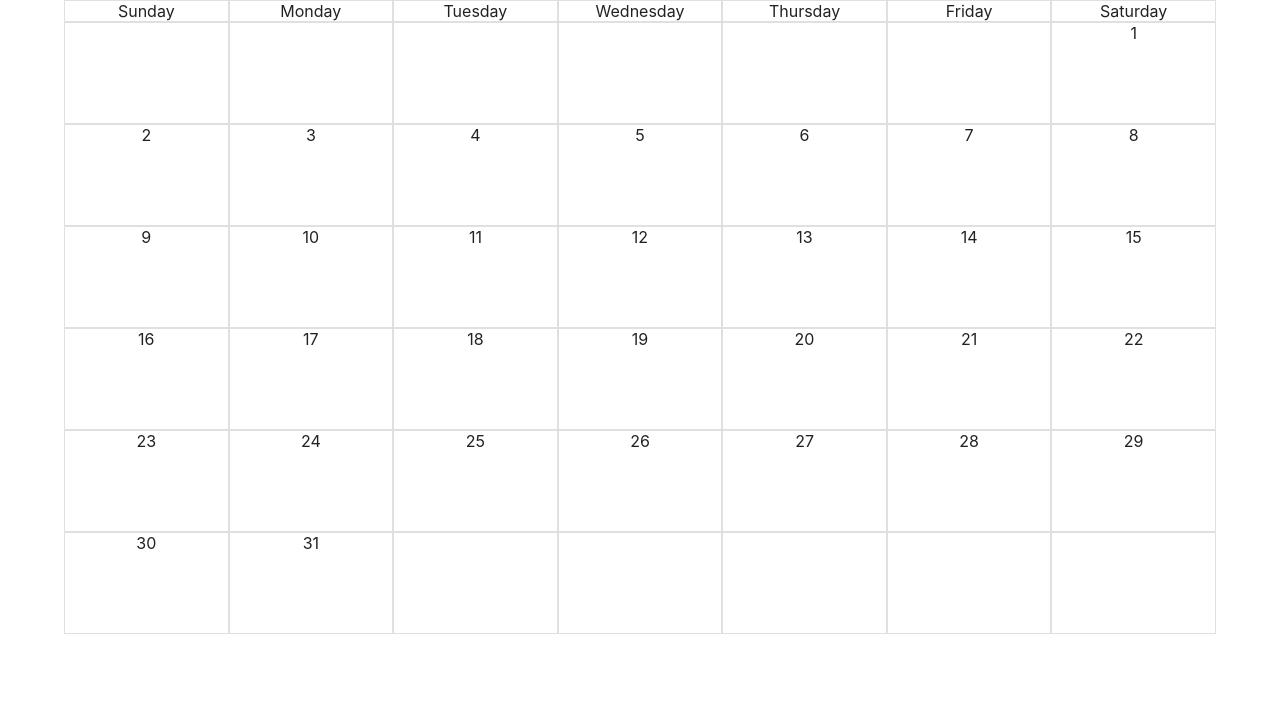
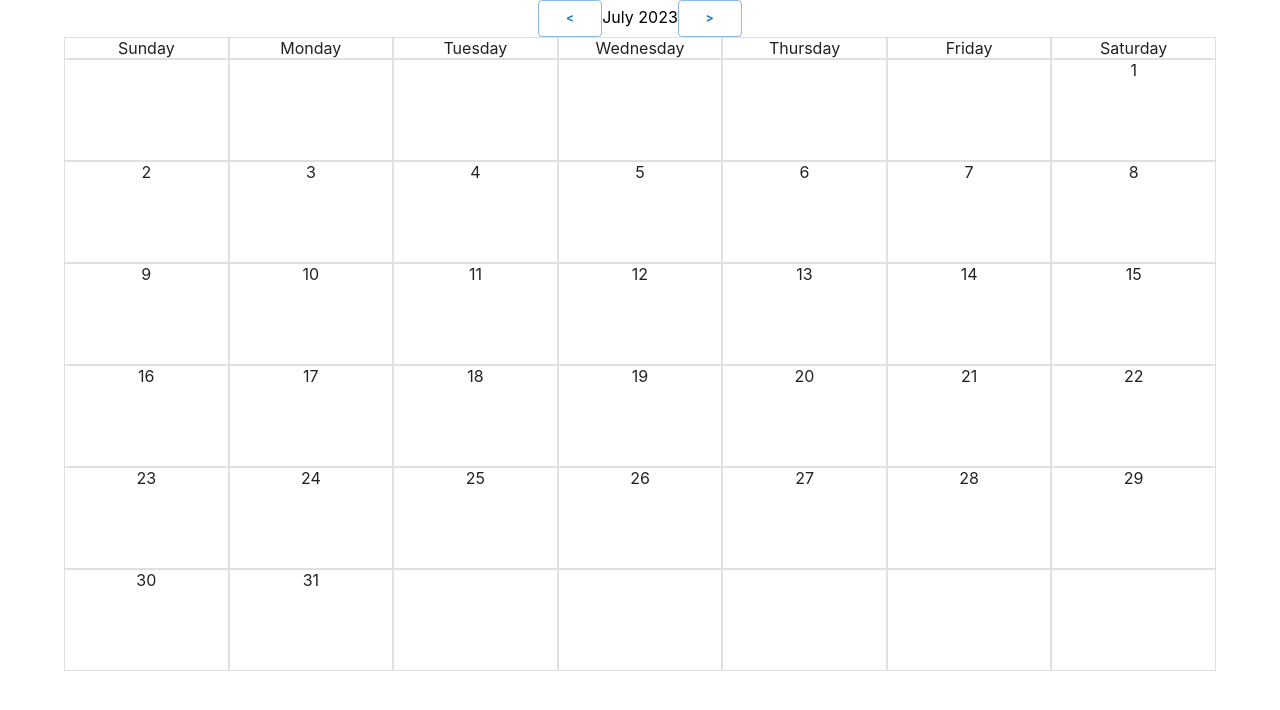
Before and after one commit to amalyam/calendar-app, a React (Create React App) app: page / in a window 1280 px wide. Shown: the top 710 px of the page. Built offline with nearby package versions, Linux system fonts and the light colour scheme.

Commit message:
add next and last buttons

```diff
--- a/src/Calendar.tsx
+++ b/src/Calendar.tsx
@@ -1,32 +1,44 @@
+import { useState } from "react";
 import { Container, Paper } from "@mui/material";
 import Grid from "@mui/material/Unstable_Grid2";
+import Button from "@mui/material/Button";
 
-function calculateFirstDay(): Date {
+const months = [
+  "January",
+  "February",
+  "March",
+  "April",
+  "May",
+  "June",
+  "July",
+  "August",
+  "September",
+  "October",
+  "November",
+  "December",
+];
+
+function calculateFirstWeekday(anchorDate: Date): Date {
   // calculate first day of current month
 
-  const today = new Date();
-  const firstDay = new Date(today.getFullYear(), today.getMonth(), 1);
-
-  return firstDay;
-}
-
-function calculateCurrentMonthDay(firstDay: Date): number {
-  // calculate which day of the week the current month starts on
-  const firstDayValue = firstDay.getDay();
-
-  return firstDayValue;
-}
-
-function calculateMonthLastDate(firstDay: Date): number {
-  // calculate the last day of the current month
-  // (how many days there are in the current month)
-  const nextMonthFirstDay = new Date(
-    firstDay.getFullYear(),
-    firstDay.getMonth() + 1,
+  const firstWeekday = new Date(
+    anchorDate.getFullYear(),
+    anchorDate.getMonth(),
     1
   );
 
-  const nextMonthFirstDayUTC = nextMonthFirstDay.valueOf();
+  return firstWeekday;
+}
+
+function calculateMonthFirstDay(anchorDate: Date, offset: number) {
+  return new Date(anchorDate.getFullYear(), anchorDate.getMonth() + offset, 1);
+}
+
+function calculateMonthLastDate(anchorDate: Date): number {
+  // calculate the last day of the current month
+  // (how many days there are in the current month)
+
+  const nextMonthFirstDayUTC = calculateMonthFirstDay(anchorDate, 1).valueOf();
   const lastDay = new Date(nextMonthFirstDayUTC - 1);
   const lastDayDate = lastDay.getDate();
 
@@ -34,11 +46,30 @@ function calculateMonthLastDate(firstDay: Date): number {
 }
 
 export default function Calendar() {
-  const firstDayValue = calculateCurrentMonthDay(calculateFirstDay());
-  const lastDayDate = calculateMonthLastDate(calculateFirstDay());
+  /* figure out how to manage state in flipping through months  */
+  const [anchorDate, setAnchorDate] = useState(new Date());
+
+  const firstWeekdayValue: number = calculateFirstWeekday(anchorDate).getDay();
+  const lastDayDate: number = calculateMonthLastDate(
+    calculateFirstWeekday(anchorDate)
+  );
+
+  function changeMonth(direction: -1 | 1) {
+    setAnchorDate(calculateMonthFirstDay(anchorDate, direction));
+  }
 
   return (
     <Container>
+      <div>
+        {/*TODO fit button size to arrows, add spacing*/}
+        <Button variant="outlined" onClick={() => changeMonth(-1)}>
+          &lt;
+        </Button>
+        {`${months[anchorDate.getMonth()]} ${anchorDate.getFullYear()}`}
+        <Button variant="outlined" onClick={() => changeMonth(1)}>
+          &gt;
+        </Button>
+      </div>
       <Grid container spacing={0}>
         {[
           "Sunday",
@@ -56,7 +87,7 @@ export default function Calendar() {
           </Grid>
         ))}
         {[...new Array(42)].map((_, index) => {
-          const day = index - firstDayValue + 1;
+          const day = index - firstWeekdayValue + 1;
           return (
             <Grid xs={12 / 7}>
               <Paper variant="outlined" square sx={{ height: 100 }}>
```
